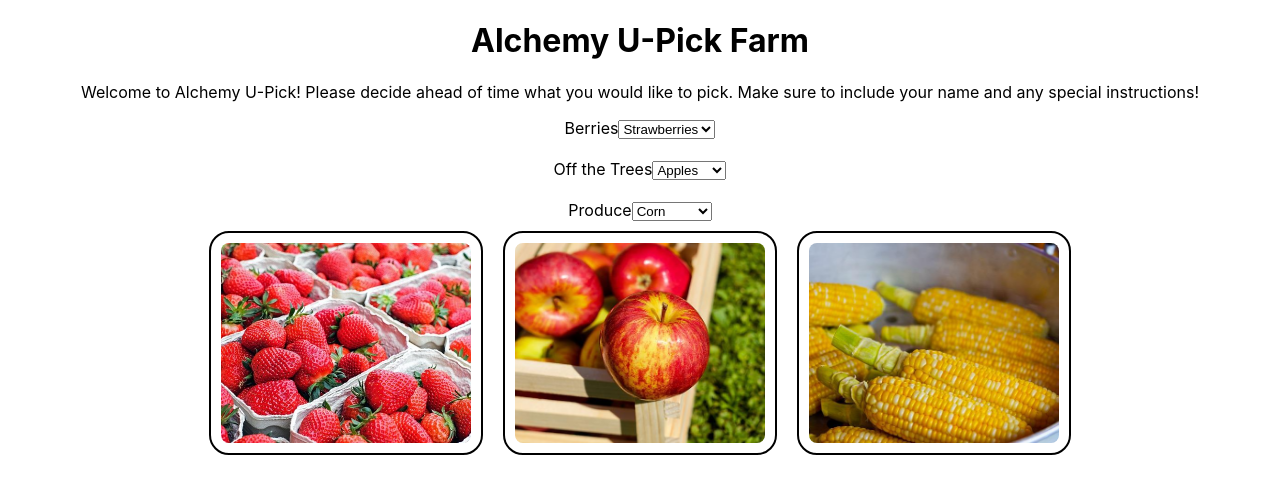
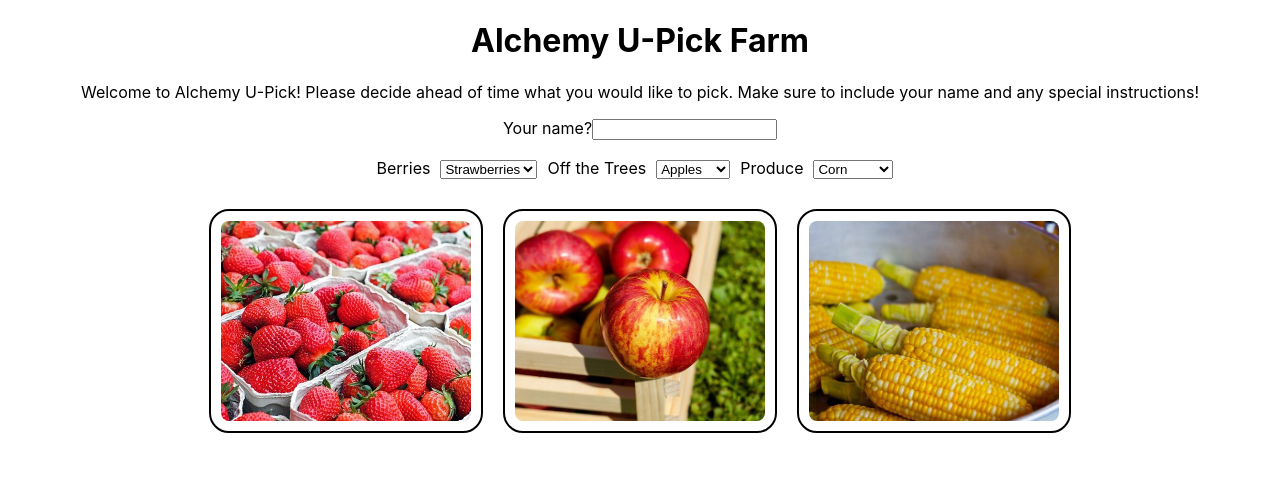
Before and after one commit to mariahschock/Fast-Food, a React (Create React App) app: page / in a window 1280 px wide. Shown: the top 494 px of the page. Built offline with nearby package versions, Linux system fonts and the light colour scheme.

Commit message:
name component

```diff
--- a/src/App.css
+++ b/src/App.css
@@ -47,5 +47,10 @@ img {
 }
 .dropdowns {
   display: flex;
-  flex-direction:column;
+  flex-direction:row;
+  justify-content: center;
+  margin: 10px;
 }
+select {
+  margin: 10px;
+}
--- a/src/App.js
+++ b/src/App.js
@@ -4,11 +4,13 @@ import BerryDropdown from './BerryDropdown';
 import FruitDropdown from './FruitDropdown';
 import ProduceDropdown from './ProduceDropdown';
 import Pick from './Pick';
+import Name from './Name';
 
 function App() {
   const [berries, setBerries] = useState('strawberries');
   const [fruits, setFruits] = useState('apples');
   const [produce, setProduce] = useState('corn');
+  const [name, setName] = useState('');
 
 
   return (
@@ -19,6 +21,9 @@ function App() {
         </h1>
       </header>
       <p>Welcome to Alchemy U-Pick! Please decide ahead of time what you would like to pick. Make sure to include your name and any special instructions!</p>
+      <section className="user-info">
+        <Name setName={ setName } name={ name }/>
+      </section>
       <section className="dropdowns">
         <BerryDropdown setBerries={ setBerries } /> <br />
         <FruitDropdown setFruits={ setFruits } /> <br />
@@ -30,6 +35,9 @@ function App() {
           fruits={fruits}
           produce={produce} />
       </section>
+      <section>
+        <h2>{name}</h2>
+      </section>
     </div>
   );
 }
--- /dev/null
+++ b/src/Name.js
@@ -0,0 +1,10 @@
+import React from 'react';
+
+export default function Name({ setName }) {
+  return (
+    <section>
+        Your name?
+      <input onChange={e => setName(e.target.value)} />
+    </section>
+  );
+}
```
